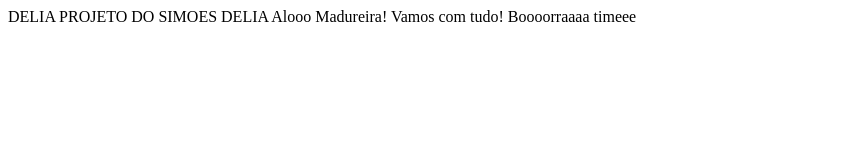
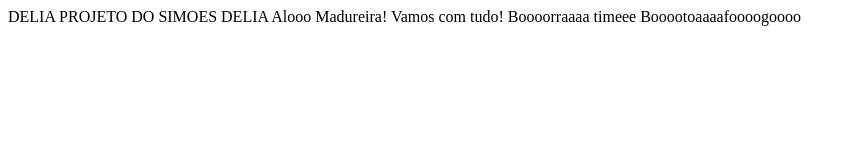
Before and after one commit to rafaeldelia/curso-git, a plain HTML site: page index.html in a window 1280 px wide. Shown: the whole page, without its empty margins (0-856 px from the left). Drawn offline with Linux system fonts and the light colour scheme.

Commit message:
hahahahaha

```diff
--- a/index.html
+++ b/index.html
@@ -10,4 +10,5 @@
 		Vamos com tudo!
 	</body>
 	Boooorraaaa timeee
+	Booootoaaaafoooogoooo
 </html>
```
